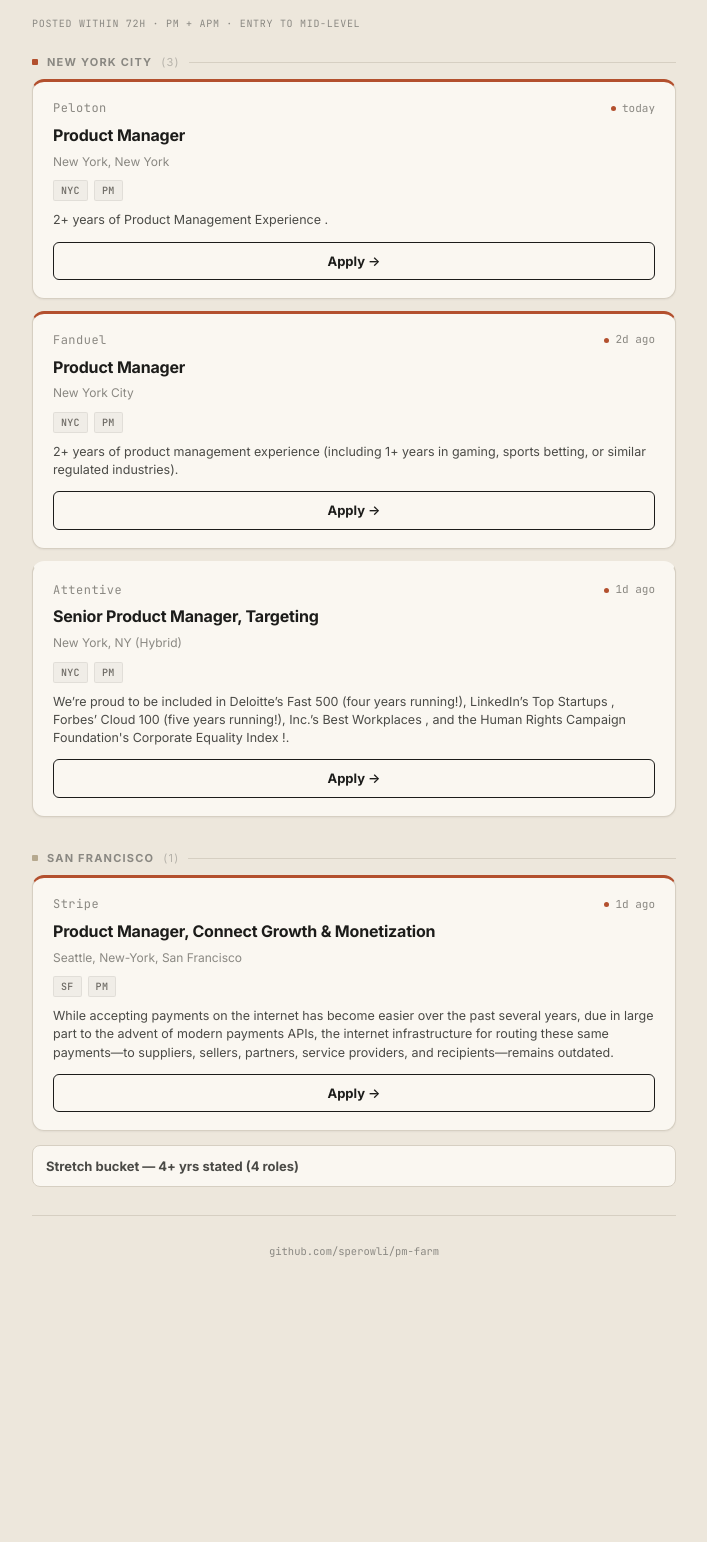
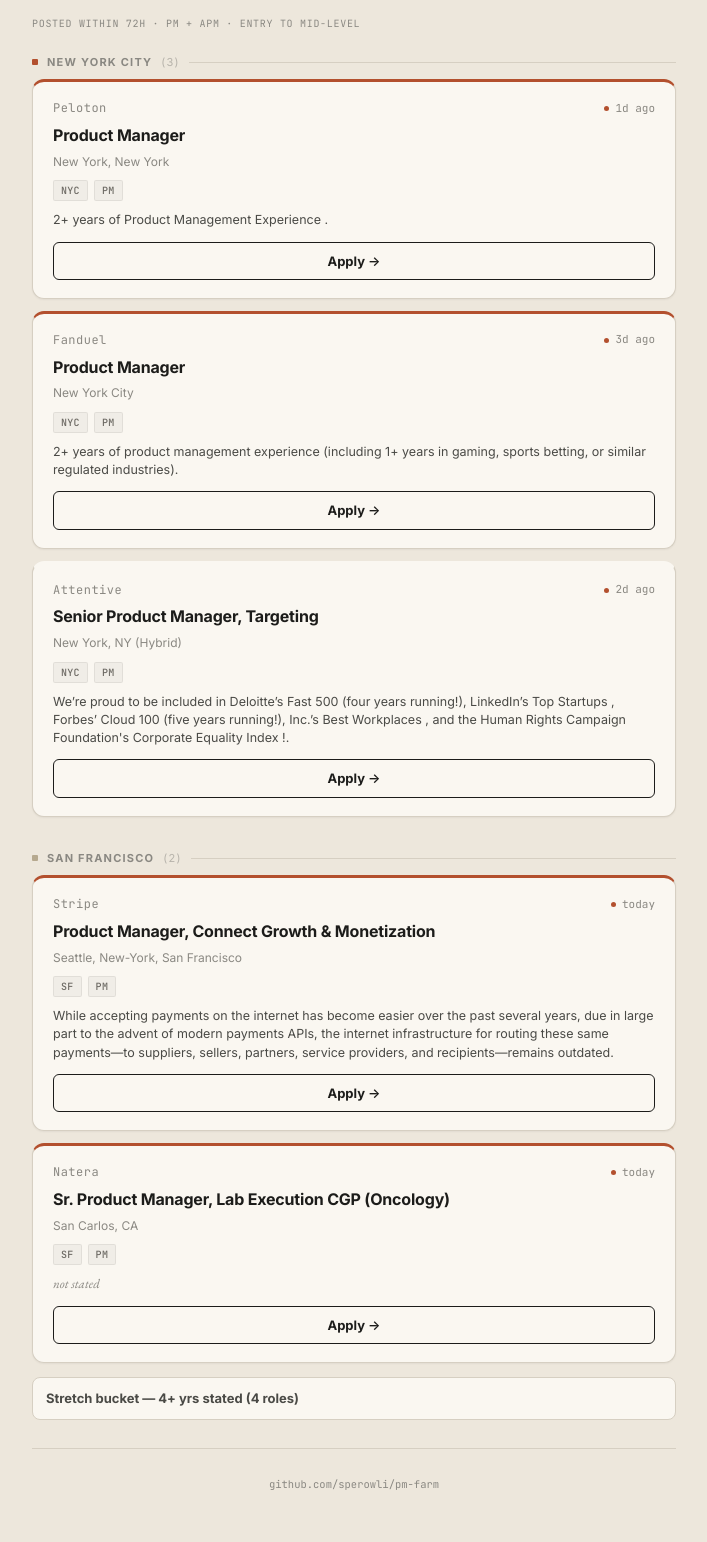
Before and after one commit to spEROwli/pm-farm, a plain HTML site: page pm_roles.html in a window 1280 px wide. Shown: the part 214-1756 px from the top of the page, without its empty margins (286-993 px from the left). Before the commit the page ends 1581 px from the top, so only its background shows below. Drawn offline with nearby package versions, Linux system fonts and the light colour scheme.

Commit message:
daily update 2026-11-21

```diff
--- a/pm_roles.html
+++ b/pm_roles.html
@@ -5,7 +5,7 @@
 <meta property="og:title" content="PM Roles — Live Board">
 <meta property="og:description" content="Live aggregator of PM roles from Greenhouse, Ashby, Lever, and other ATS · filtered to NYC, SF, and U.S. remote · entry to mid-level">
 <meta property="og:url" content="https://sperowli.github.io/pm-farm/pm_roles.html">
-<title>PM Roles — 2026-11-20</title>
+<title>PM Roles — 2026-11-21</title>
 <link rel="preconnect" href="https://fonts.googleapis.com">
 <link rel="preconnect" href="https://fonts.gstatic.com" crossorigin>
 <link href="https://fonts.googleapis.com/css2?family=EB+Garamond:ital,wght@0,400;0,500;1,400&family=Inter:wght@400;500;700&family=JetBrains+Mono:wght@400;500&display=swap" rel="stylesheet">
@@ -125,8 +125,8 @@
 <header>
  <div class="hwrap">
   <div class="htop">
-    <div class="hbrand"><h1>PM Roles</h1><span class="subtitle">updated 2026-11-20</span></div>
-    <span class="count" id="count">4 shown</span>
+    <div class="hbrand"><h1>PM Roles</h1><span class="subtitle">updated 2026-11-21</span></div>
+    <span class="count" id="count">5 shown</span>
   </div>
   <p class="hdesc">Live aggregator of PM roles from Greenhouse, Ashby, Lever, and other ATS · filtered to NYC, SF, and U.S. remote · entry to mid-level</p>
   <input class="search" id="q" type="search" placeholder="Search company, title, location…" autocomplete="off">
@@ -147,7 +147,7 @@
   <div data-sec="1" class="card pri" data-loc="nyc" data-age="0" data-pri="1" data-applied="0" data-hw="1" data-role="pm" data-src="Greenhouse" data-search="peloton product manager new york, new york">
     <div class="top">
       <div class="co">Peloton</div>
-      <span class="ag ag-fresh">today</span>
+      <span class="ag ag-fresh">1d ago</span>
     </div>
     <div class="ti">Product Manager</div>
     <div class="lo">New York, New York</div>
@@ -158,7 +158,7 @@
   <div data-sec="1" class="card pri" data-loc="nyc" data-age="0" data-pri="1" data-applied="0" data-hw="1" data-role="pm" data-src="Greenhouse" data-search="fanduel product manager new york city">
     <div class="top">
       <div class="co">Fanduel</div>
-      <span class="ag ag-fresh">2d ago</span>
+      <span class="ag ag-fresh">3d ago</span>
     </div>
     <div class="ti">Product Manager</div>
     <div class="lo">New York City</div>
@@ -169,7 +169,7 @@
   <div data-sec="1" class="card" data-loc="nyc" data-age="0" data-pri="0" data-applied="0" data-hw="0" data-role="pm" data-src="Greenhouse" data-search="attentive senior product manager, targeting new york, ny (hybrid)">
     <div class="top">
       <div class="co">Attentive</div>
-      <span class="ag ag-fresh">1d ago</span>
+      <span class="ag ag-fresh">2d ago</span>
     </div>
     <div class="ti">Senior Product Manager, Targeting</div>
     <div class="lo">New York, NY (Hybrid)</div>
@@ -177,17 +177,28 @@
     <div class="ye yr">We’re proud to be included in Deloitte’s Fast 500 (four years running!), LinkedIn’s Top Startups , Forbes’ Cloud 100 (five years running!), Inc.’s Best Workplaces , and the Human Rights Campaign Foundation&#x27;s Corporate Equality Index !.</div>
     <a class="btn" href="https://job-boards.greenhouse.io/attentive/jobs/4473284009" target="_blank" rel="noopener">Apply →</a>
   </div>
-  <div class="sec" data-sec="2" data-tier="1">San Francisco <span class="sec-count">(1)</span></div>
+  <div class="sec" data-sec="2" data-tier="1">San Francisco <span class="sec-count">(2)</span></div>
   <div data-sec="2" class="card pri" data-loc="sf" data-age="0" data-pri="1" data-applied="0" data-hw="0" data-role="pm" data-src="Greenhouse" data-search="stripe product manager, connect growth &amp; monetization seattle, new-york, san francisco">
     <div class="top">
       <div class="co">Stripe</div>
-      <span class="ag ag-fresh">1d ago</span>
+      <span class="ag ag-fresh">today</span>
     </div>
     <div class="ti">Product Manager, Connect Growth &amp; Monetization</div>
     <div class="lo">Seattle, New-York, San Francisco</div>
     <div class="tags"><span class="pill pl-sf">SF</span><span class="pill pl-role pl-rt-pm">PM</span></div>
     <div class="ye yr">While accepting payments on the internet has become easier over the past several years, due in large part to the advent of modern payments APIs, the internet infrastructure for routing these same payments—to suppliers, sellers, partners, service providers, and recipients—remains outdated.</div>
     <a class="btn" href="https://stripe.com/jobs/search?gh_jid=8195440" target="_blank" rel="noopener">Apply →</a>
+  </div>
+  <div data-sec="2" class="card pri" data-loc="sf" data-age="0" data-pri="1" data-applied="0" data-hw="1" data-role="pm" data-src="Greenhouse" data-search="natera sr. product manager, lab execution cgp (oncology) san carlos, ca">
+    <div class="top">
+      <div class="co">Natera</div>
+      <span class="ag ag-fresh">today</span>
+    </div>
+    <div class="ti">Sr. Product Manager, Lab Execution CGP (Oncology)</div>
+    <div class="lo">San Carlos, CA</div>
+    <div class="tags"><span class="pill pl-sf">SF</span><span class="pill pl-role pl-rt-pm">PM</span></div>
+    <div class="ye ns">not stated</div>
+    <a class="btn" href="https://job-boards.greenhouse.io/natera/jobs/6252788004" target="_blank" rel="noopener">Apply →</a>
   </div>
   </div>
   <div class="empty" id="empty">No roles match these filters.<br>
@@ -201,7 +212,7 @@
   <div data-sec="1" class="card" data-loc="sf" data-age="0" data-pri="0" data-applied="0" data-hw="0" data-role="pm" data-src="Greenhouse" data-search="coreweave product manager, finance sunnyvale, ca">
     <div class="top">
       <div class="co">Coreweave</div>
-      <span class="ag ag-fresh">today</span>
+      <span class="ag ag-fresh">1d ago</span>
     </div>
     <div class="ti">Product Manager, Finance</div>
     <div class="lo">Sunnyvale, CA</div>
@@ -212,7 +223,7 @@
   <div data-sec="1" class="card" data-loc="sf" data-age="0" data-pri="0" data-applied="0" data-hw="0" data-role="pm" data-src="Greenhouse" data-search="airbnb product manager, api platform san francisco, ca">
     <div class="top">
       <div class="co">Airbnb</div>
-      <span class="ag ag-fresh">1d ago</span>
+      <span class="ag ag-fresh">2d ago</span>
     </div>
     <div class="ti">Product Manager, API Platform</div>
     <div class="lo">San Francisco, CA</div>
@@ -236,7 +247,7 @@
   <div data-sec="3" class="card pri" data-loc="remote" data-age="0" data-pri="1" data-applied="0" data-hw="0" data-role="pm" data-src="Greenhouse" data-search="coinbase senior product manager, workspace and multi-user remote - usa">
     <div class="top">
       <div class="co">Coinbase</div>
-      <span class="ag ag-fresh">2d ago</span>
+      <span class="ag ag-fresh">3d ago</span>
     </div>
     <div class="ti">Senior Product Manager, Workspace and Multi-User</div>
     <div class="lo">Remote - USA</div>
```
